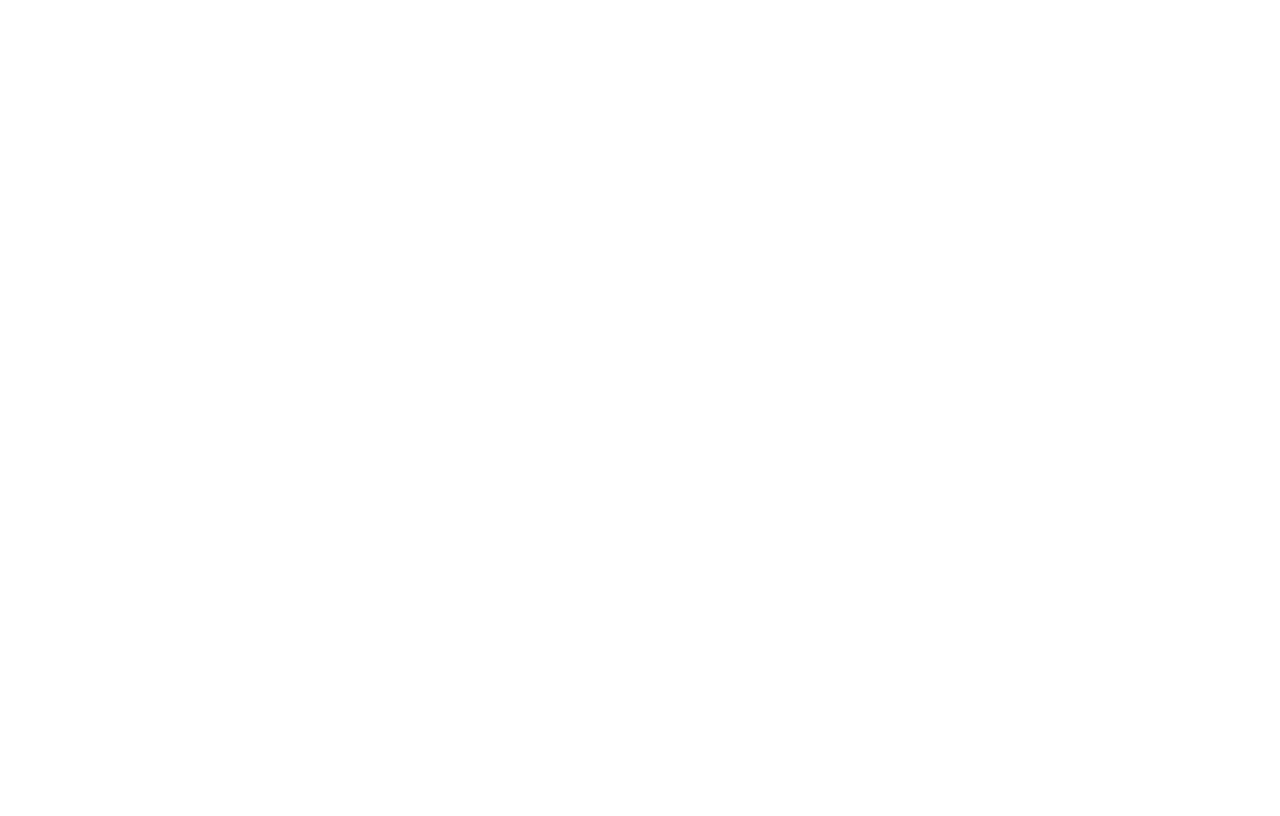
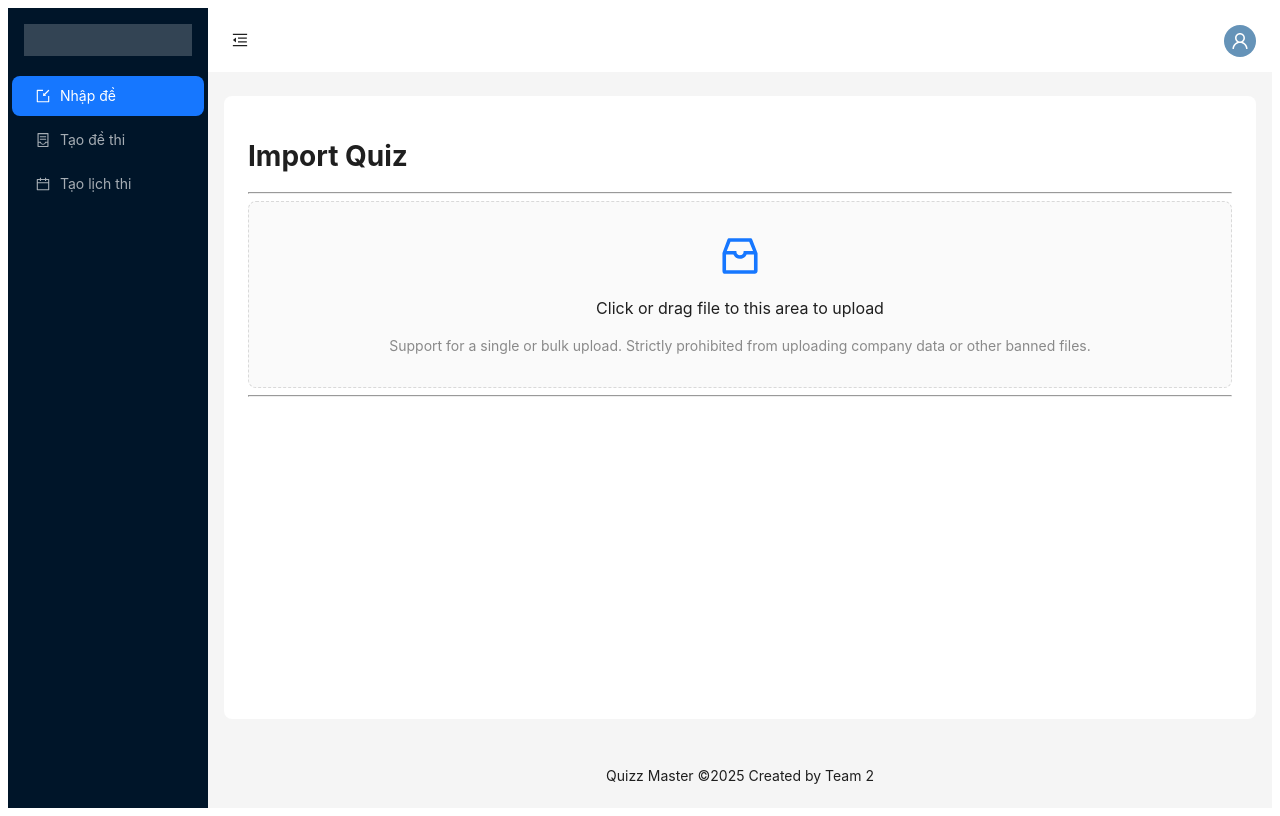
Before and after one commit to xrl111/PPR501, a React (Vite) app in the folder frontend/: page /main in a window 1280 px wide. Before the commit this address had no page. Built offline with nearby package versions, Linux system fonts and the light colour scheme; what antd-style would draw is missing.

Commit message:
add import quiz

```diff
--- a/frontend/src/App.tsx
+++ b/frontend/src/App.tsx
@@ -1,6 +1,7 @@
 import HeroSession from './pages/HeroSession';
 import { BrowserRouter as Router, Route, Routes } from 'react-router-dom';
 import Login from './pages/Login';
+import MainPage from './pages/MainPage';
 
 function App() {
   return (
@@ -8,6 +9,7 @@
       <Routes>
         <Route path="/" element={<HeroSession />} />
         <Route path="/login" element={<Login />} />
+        <Route path="/main" element={<MainPage />} />
       </Routes>
     </Router>
   );
--- /dev/null
+++ b/frontend/src/components/atoms/Wrapper.tsx
@@ -0,0 +1,15 @@
+import React from 'react';
+interface WrapperProps {
+  children?: React.ReactNode;
+  style?: React.CSSProperties;
+}
+
+const Wrapper: React.FC<WrapperProps> = (props) => {
+  return (
+    <div className="container" style={props.style}>
+      {props.children}
+    </div>
+  );
+};
+
+export { Wrapper };
--- /dev/null
+++ b/frontend/src/components/atoms/index.ts
@@ -0,0 +1 @@
+export * from './Wrapper';
--- /dev/null
+++ b/frontend/src/components/layouts/ImportQuiz.tsx
@@ -0,0 +1,53 @@
+import React from 'react';
+
+import { InboxOutlined } from '@ant-design/icons';
+import type { UploadProps } from 'antd';
+import { Wrapper } from '../atoms/Wrapper';
+import { message, Upload } from 'antd';
+
+const { Dragger } = Upload;
+
+const props: UploadProps = {
+  name: 'file',
+  multiple: true,
+  action: 'https://660d2bd96ddfa2943b33731c.mockapi.io/api/upload',
+  onChange(info) {
+    const { status } = info.file;
+    if (status !== 'uploading') {
+      console.log(info.file, info.fileList);
+    }
+    if (status === 'done') {
+      message.success(`${info.file.name} file uploaded successfully.`);
+    } else if (status === 'error') {
+      message.error(`${info.file.name} file upload failed.`);
+    }
+  },
+  onDrop(e) {
+    console.log('Dropped files', e.dataTransfer.files);
+  },
+};
+
+const ImportQuiz: React.FC = () => {
+  return (
+    <Wrapper>
+      <h1>Import Quiz</h1>
+      <hr />
+      <Dragger {...props}>
+        <p className="ant-upload-drag-icon">
+          <InboxOutlined />
+        </p>
+        <p className="ant-upload-text">
+          Click or drag file to this area to upload
+        </p>
+        <p className="ant-upload-hint">
+          Support for a single or bulk upload. Strictly prohibited from
+          uploading company data or other banned files.
+        </p>
+      </Dragger>
+      <hr />
+      <div>{/* Additional content can go here */}</div>
+    </Wrapper>
+  );
+};
+
+export { ImportQuiz };
--- /dev/null
+++ b/frontend/src/components/layouts/index.ts
@@ -0,0 +1 @@
+export * from './ImportQuiz';
--- a/frontend/src/pages/Login.tsx
+++ b/frontend/src/pages/Login.tsx
@@ -2,6 +2,7 @@
 import { LockOutlined, UserOutlined } from '@ant-design/icons';
 import { Button, Checkbox, Form, Input, Typography } from 'antd';
 import background from '../assets/wp6774751.jpg';
+import { useNavigate } from 'react-router-dom';
 const { Title } = Typography;
 
 const formStyle: React.CSSProperties = {
@@ -53,8 +54,10 @@
 }
 
 const Login: React.FC = () => {
+  const navigate = useNavigate();
   const onFinish = (values: LoginProps) => {
     console.log('Received values of form: ', values);
+    navigate('/main');
   };
 
   return (
--- /dev/null
+++ b/frontend/src/pages/MainPage.tsx
@@ -0,0 +1,188 @@
+import React, { useState } from 'react';
+import {
+  CalendarOutlined,
+  ContainerOutlined,
+  ImportOutlined,
+  LogoutOutlined,
+  MenuFoldOutlined,
+  MenuUnfoldOutlined,
+  SettingOutlined,
+  UserOutlined,
+} from '@ant-design/icons';
+import {
+  Avatar,
+  Button,
+  Layout,
+  Menu,
+  theme,
+  Dropdown,
+  MenuProps,
+  Space,
+} from 'antd';
+import { useNavigate } from 'react-router-dom';
+import { ImportQuiz } from '../components/layouts/index';
+
+const { Header, Sider, Content, Footer } = Layout;
+
+const MainPage: React.FC = () => {
+  const navigate = useNavigate();
+  const [collapsed, setCollapsed] = useState(false);
+  const [user] = useState('Admin');
+  const [selectedMenuItem, setSelectedMenuItem] = useState('1');
+  const {
+    token: { colorBgContainer, borderRadiusLG },
+  } = theme.useToken();
+
+  const toggleCollapsed = () => {
+    setCollapsed(!collapsed);
+  };
+
+  const handleMenuClick = (e: { key: string }) => {
+    setSelectedMenuItem(e.key);
+  };
+
+  const siderItems = [
+    {
+      key: '1',
+      icon: <ImportOutlined />,
+      label: 'Nhập đề',
+    },
+    {
+      key: '2',
+      icon: <ContainerOutlined />,
+      label: 'Tạo đề thi',
+    },
+    {
+      key: '3',
+      icon: <CalendarOutlined />,
+      label: 'Tạo lịch thi',
+    },
+  ];
+
+  const items: MenuProps['items'] = [
+    {
+      key: '1',
+      label: user,
+      disabled: true,
+    },
+    {
+      type: 'divider',
+    },
+    {
+      key: '2',
+      label: 'Settings',
+      icon: <SettingOutlined />,
+    },
+    {
+      key: '3',
+      label: 'Logout',
+      icon: <LogoutOutlined />,
+    },
+  ];
+
+  const renderContent = () => {
+    switch (selectedMenuItem) {
+      case '1':
+        return <ImportQuiz />;
+      case '2':
+        return <div>Content for nav 2</div>;
+      case '3':
+        return <div>Content for nav 3</div>;
+      default:
+        return <div>Default Content</div>;
+    }
+  };
+
+  const handleDropdownClick = ({ key }: { key: string }) => {
+    switch (key) {
+      case '2':
+        console.log('Settings');
+        break;
+      case '3':
+        handleLogout();
+        break;
+      default:
+        break;
+    }
+  };
+  const handleLogout = () => {
+    navigate('/login');
+  };
+
+  const layoutCSS: React.CSSProperties = {
+    height: '100vh',
+  };
+  const logoCSS: React.CSSProperties = {
+    height: '32px',
+    background: 'rgba(255, 255, 255, 0.2)',
+    margin: '16px',
+  };
+  const footerCSS: React.CSSProperties = {
+    textAlign: 'center',
+  };
+  const headerCSS: React.CSSProperties = {
+    padding: 0,
+    background: colorBgContainer,
+    display: 'flex',
+    justifyContent: 'space-between',
+    alignItems: 'center',
+  };
+  const avatarCSS: React.CSSProperties = {
+    backgroundColor: 'rgb(101, 147, 184)',
+    marginRight: '16px',
+  };
+
+  return (
+    <Layout style={layoutCSS}>
+      <Sider trigger={null} collapsible collapsed={collapsed}>
+        <div style={logoCSS} />
+        <Menu
+          theme="dark"
+          mode="inline"
+          defaultSelectedKeys={['1']}
+          items={siderItems}
+          onClick={handleMenuClick}
+        />
+      </Sider>
+      <Layout>
+        <Header style={headerCSS}>
+          <Button
+            type="text"
+            icon={collapsed ? <MenuUnfoldOutlined /> : <MenuFoldOutlined />}
+            onClick={toggleCollapsed}
+            style={{
+              fontSize: '16px',
+              width: 64,
+              height: 64,
+            }}
+          />
+          <Dropdown
+            overlay={<Menu items={items} onClick={handleDropdownClick} />}
+          >
+            <a onClick={(e) => e.preventDefault()}>
+              <Space>
+                <Avatar style={avatarCSS} icon={<UserOutlined />} />
+              </Space>
+            </a>
+          </Dropdown>
+        </Header>
+        <Content
+          style={{
+            margin: '24px 16px',
+            padding: 24,
+            minHeight: 280,
+            background: colorBgContainer,
+            borderRadius: borderRadiusLG,
+          }}
+        >
+          {renderContent()}
+        </Content>
+        <Footer style={footerCSS}>
+          Quizz Master ©{new Date().getFullYear()} Created by Team 2
+        </Footer>
+      </Layout>
+    </Layout>
+  );
+};
+
+export default MainPage;
```
Also changed, not shown: 1 other file (tests, documents, lock files or other folders).
